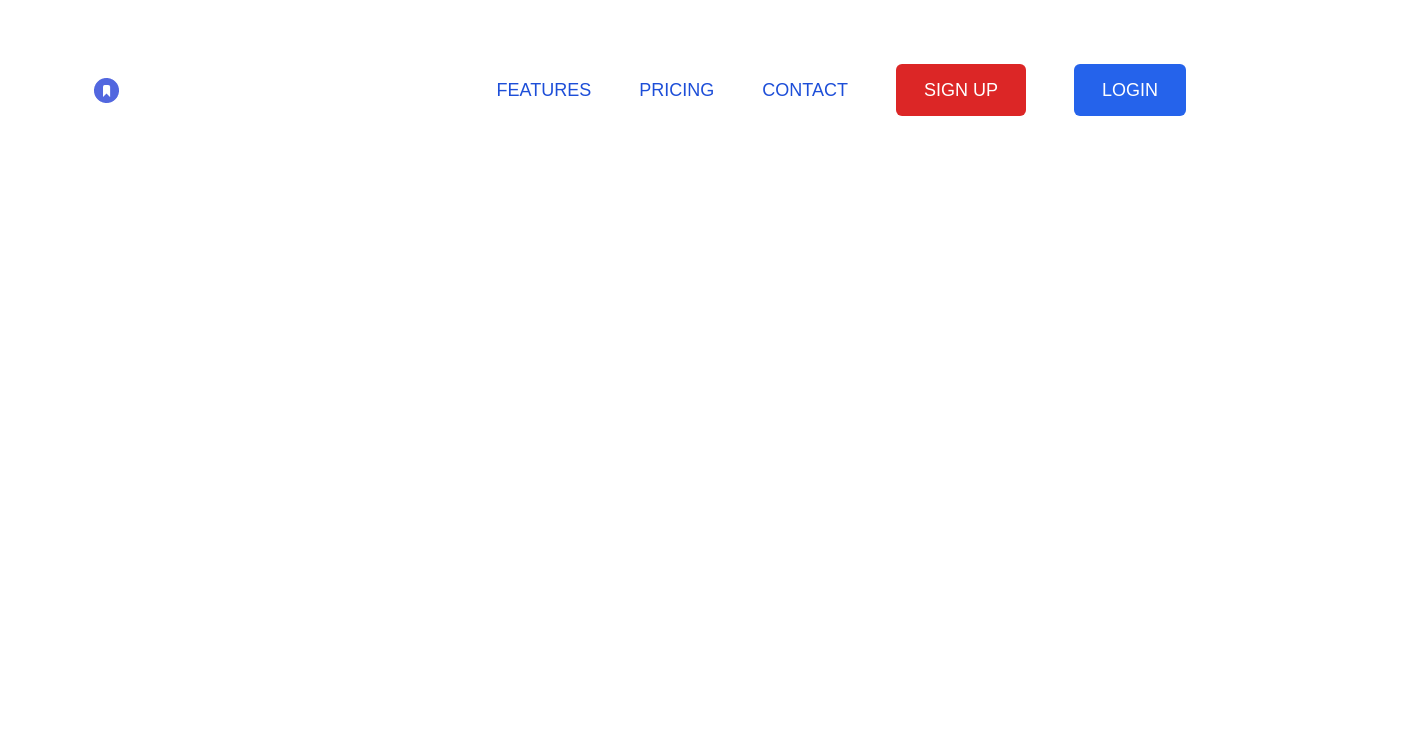
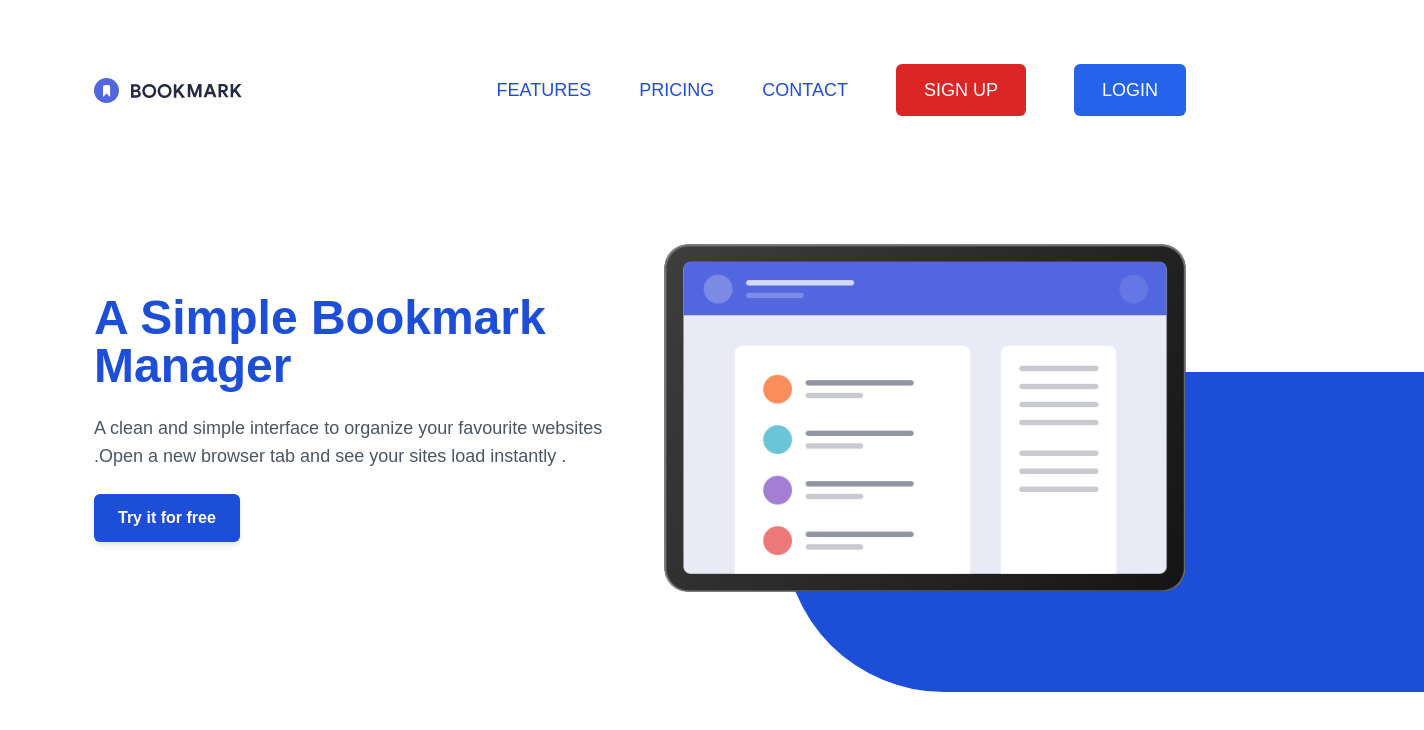
Before and after one commit to notGonim/Bookmark, a React (Create React App) app: page / in a window 1280 px wide. Shown: the top 730 px of the page, 1424 px wide, since content can reach past the window. Built offline with nearby package versions, Linux system fonts and the light colour scheme.

Commit message:
ADDED the hero section for the landing page

```diff
--- a/src/components/header/header.component.js
+++ b/src/components/header/header.component.js
@@ -1,5 +1,5 @@
 import React from 'react'
-import Logo from '../../assets/logo.png'
+import Logo from '../../assets/logobookmark.svg'
 import { UilAlignJustify } from '@iconscout/react-unicons'
 
 export const Header = () => {
@@ -9,7 +9,7 @@ export const Header = () => {
         <header className="font-Poppins">
             <nav className="container flex items-center py-4 mt-4 sm:mt-12">
                 <div className="py-1">
-                    <img src={Logo} alt="logo" className="" />
+                    <img src={Logo} alt="logo"  />
                 </div>
                 <ul className="hidden sm:flex flex-1 justify-end items-center gap-12 uppercase text-blue-700 text-lg">
                     <li className="cursor-pointer">Features</li>
--- /dev/null
+++ b/src/components/hero/hero.component.js
@@ -0,0 +1,25 @@
+import React from 'react'
+import HeroPic from '../../assets/hero.png'
+export const Hero = () => {
+    return (
+        <section className="relative font-Poppins">
+            <div className="container flex flex-col-reverse lg:flex-row items-center gap-12 lg:mt-28 mt-14">
+                <div className="flex flex-1 flex-col items-center lg:items-start">
+                    <h2 className="text-blue-700 font-semibold	 text-3xl md:text-4 lg:text-5xl text-center lg:text-left mb-6">
+                        A Simple Bookmark Manager
+                    </h2>
+                    <p className=" text-gray-600 text-lg text-center mb-6 lg:text-left ">
+                        A clean and simple interface to organize your favourite websites .Open a new browser tab and see your sites load instantly .
+                    </p>
+                    <div className="flex justify-center gap-6 flex-wrap">
+                        <button className="btn btn-purple font-bold hover:bg-white hover:text-black"> Try it for free</button>
+                    </div>
+                </div>
+                <div className="flex z-10 justify-center flex-1 mb-10 md:mb-16 lg:mb-0">
+                    <img src={HeroPic} alt="Hero Pic" className="w-5/6 h-5/6 sm:w-3/4 sm:h-3/4 md:w-full md:h-full" />
+                </div>
+                <div className="hidden md:block overflow-hidden bg-blue-700 rounded-l-full absolute h-80 w-2/4 top-32  right-0 lg:-bottom-28  lg:-right-36"></div>
+            </div>
+        </section>
+    )
+}
--- a/src/index.css
+++ b/src/index.css
@@ -1,19 +1,28 @@
 @tailwind base;
 @tailwind components;
 @tailwind utilities;
-@import url('https://fonts.googleapis.com/css2?family=Poppins:wght@300&display=swap');
-
+@import url("https://fonts.googleapis.com/css2?family=Poppins:wght@300&display=swap");
 
 body {
   margin: 0;
-  font-family: -apple-system, BlinkMacSystemFont, 'Segoe UI', 'Roboto', 'Oxygen',
-    'Ubuntu', 'Cantarell', 'Fira Sans', 'Droid Sans', 'Helvetica Neue',
+  font-family: -apple-system, BlinkMacSystemFont, "Segoe UI", "Roboto", "Oxygen",
+    "Ubuntu", "Cantarell", "Fira Sans", "Droid Sans", "Helvetica Neue",
     sans-serif;
   -webkit-font-smoothing: antialiased;
   -moz-osx-font-smoothing: grayscale;
 }
 
 code {
-  font-family: source-code-pro, Menlo, Monaco, Consolas, 'Courier New',
+  font-family: source-code-pro, Menlo, Monaco, Consolas, "Courier New",
     monospace;
 }
+
+.btn {
+  @apply shadow-md py-3 px-6 rounded-md transition duration-300;
+}
+.btn-purple {
+  @apply bg-blue-700 text-white;
+}
+.btn-white {
+  @apply bg-white
+}
--- a/src/pages/landing.page.js
+++ b/src/pages/landing.page.js
@@ -1,5 +1,6 @@
 import React, { useEffect } from 'react'
 import { Header } from '../components/header/header.component'
+import { Hero } from '../components/hero/hero.component'
 
 export const LandingPage = () => {
 
@@ -13,6 +14,7 @@ export const LandingPage = () => {
     return (
         <>
             <Header />
+            <Hero />
         </>
     )
 }
```
Also changed, not shown: src/assets/hero.png (renamed from src/assets/hero-bg.png), src/assets/logobookmark.svg (renamed from src/assets/logo-bookmark.svg).
